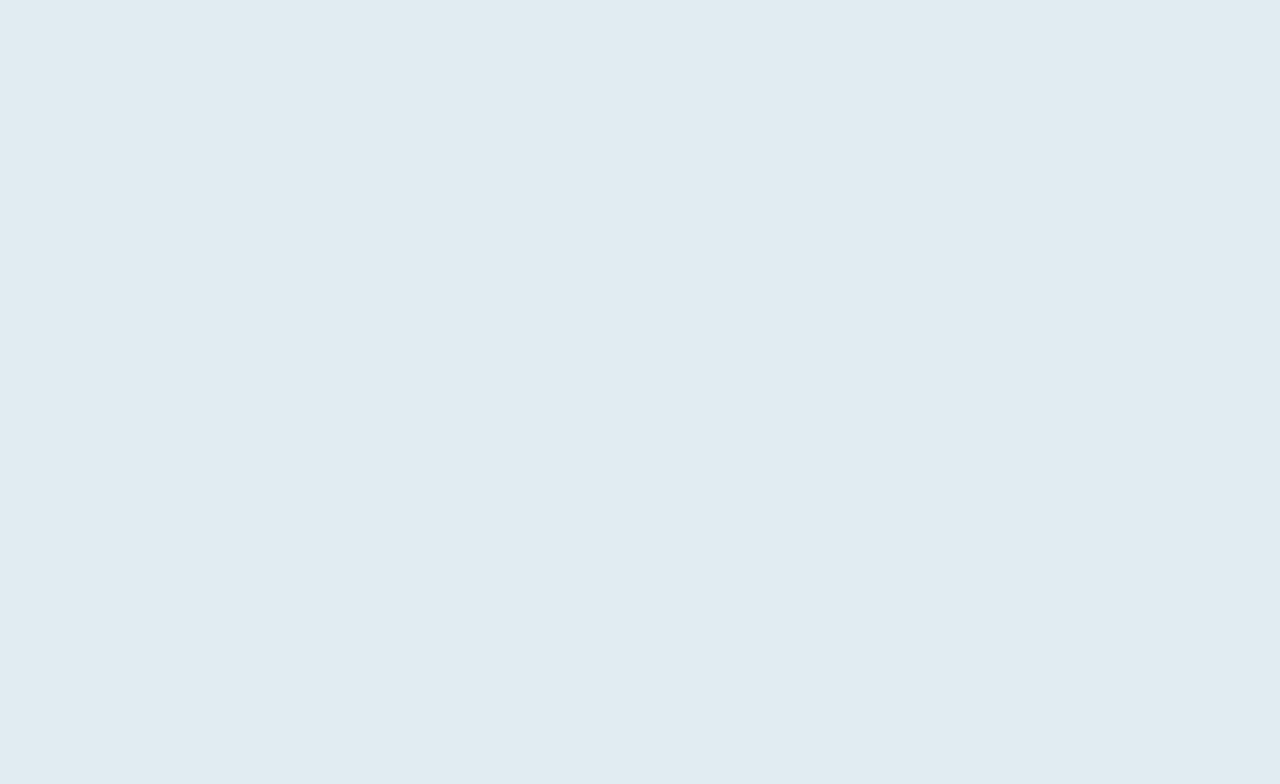
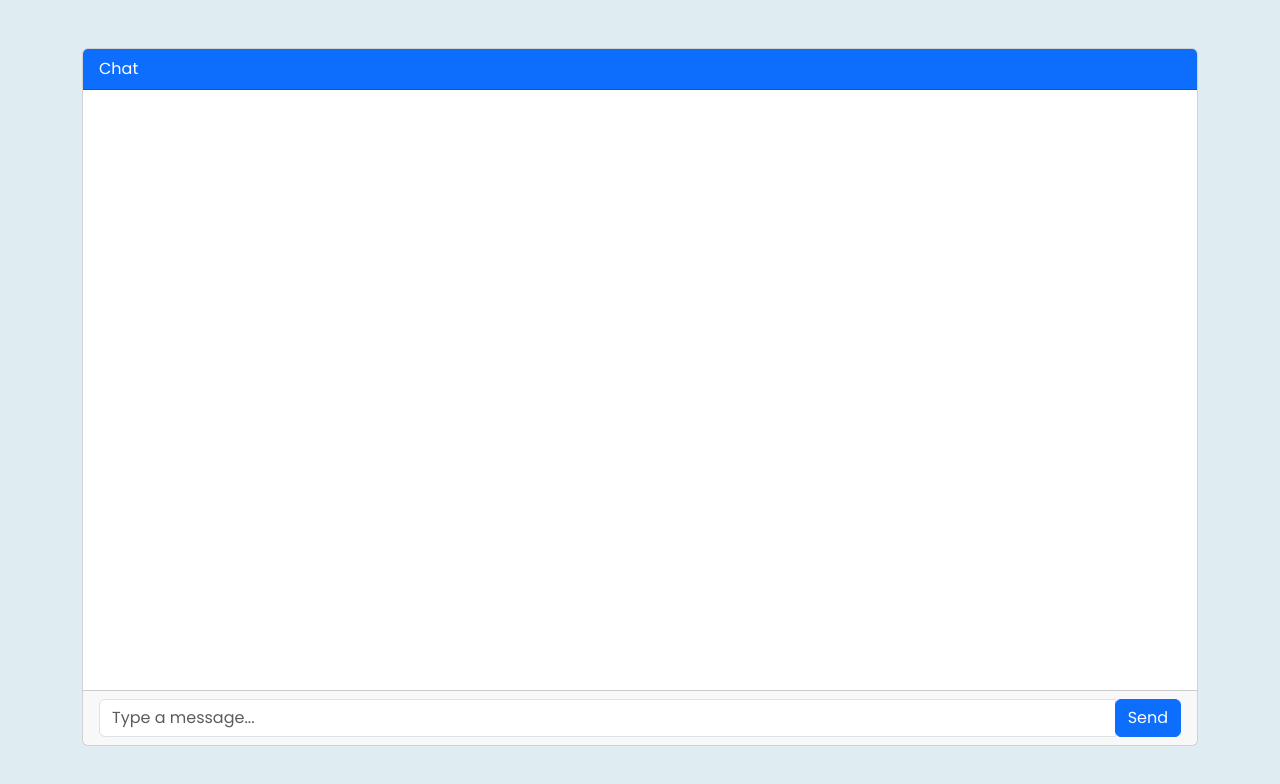
Before and after one commit to mostlyali07/finance-prima, a React (Vite) app: page /chat in a window 1280 px wide. Before the commit this address had no page. Shown: the top 784 px of the page. Built offline with nearby package versions, Linux system fonts and the light colour scheme.

Commit message:
update code

```diff
--- a/src/Navigation.jsx
+++ b/src/Navigation.jsx
@@ -1,5 +1,6 @@
 import { BrowserRouter, Routes, Route } from "react-router-dom";
 import Dashboard from "./pages/Dashboard";
+import MainChat from "./pages/MainChat";
 
 const Navigation = () => {
   return (
@@ -7,6 +8,7 @@ const Navigation = () => {
       <BrowserRouter>
         <Routes>
           <Route exact path="/" element={<Dashboard />} />
+          <Route  path="/chat" element={<MainChat />} />
         </Routes>
       </BrowserRouter>
     </>
--- /dev/null
+++ b/src/pages/MainChat.jsx
@@ -0,0 +1,131 @@
+import React, { useState } from "react";
+
+const MainChat = () => {
+  const [messages, setMessages] = useState([]);
+  const [inputValue, setInputValue] = useState("");
+  const [isLoading, setIsLoading] = useState(false);
+
+  const handleSendMessage = async () => {
+    if (inputValue.trim() === "") return;
+
+    const userMessage = {
+      id: messages.length + 1,
+      text: inputValue,
+      type: "user",
+    };
+    setMessages((prevMessages) => [...prevMessages, userMessage]);
+    setInputValue("");
+    setIsLoading(true);
+
+    try {
+      const response = await fetch(
+        "https://api.aimlapi.com/v1/chat/completions",
+        {
+          method: "POST",
+          headers: {
+            "Content-Type": "application/json",
+            Authorization: "Bearer 234e3534d6f44b1fbf9da9d2af9e770a",
+          },
+          body: JSON.stringify({
+            model: "deepseek/deepseek-chat",
+            messages: [
+              {
+                role: "system",
+                content: `Translate this text to only Japanese: ${inputValue}`,
+              },
+            ],
+            max_tokens: 512,
+            temperature: 0.7,
+          }),
+        }
+      );
+
+      const data = await response.json();
+      const translatedText =
+        data.choices[0]?.message?.content || "Translation error.";
+
+      const finalMessage = {
+        id: messages.length + 2,
+        text: `${translatedText}`,
+        type: "translated",
+      };
+
+      setMessages((prevMessages) => [...prevMessages, finalMessage]);
+    } catch (error) {
+      console.error("Error calling DeepSeek API:", error);
+      setMessages((prevMessages) => [
+        ...prevMessages,
+        {
+          id: messages.length + 2,
+          text: "Translation failed. Please try again.",
+          type: "error",
+        },
+      ]);
+    } finally {
+      setIsLoading(false);
+    }
+  };
+
+  return (
+    <div className="container">
+      <div className="row mt-5">
+        <div className="col-md-12">
+          <div className="card">
+            <div className="card-header bg-primary text-white">Chat</div>
+            <div
+              className="card-body"
+              style={{ height: "600px", overflowY: "scroll" }}
+            >
+              {messages.map((message) => (
+                <div key={message.id} className="mb-2">
+                  <div
+                    className={`alert ${
+                      message.type === "user"
+                        ? "alert-info"
+                        : message.type === "translated"
+                        ? "alert-success"
+                        : "alert-danger"
+                    } p-2`}
+                  >
+                    {message.text}
+                  </div>
+                </div>
+              ))}
+              {isLoading && (
+                <div className="text-center">
+                  <div className="spinner-border text-primary" role="status">
+                    <span className="sr-only"></span>
+                  </div>
+                </div>
+              )}
+            </div>
+            <div className="card-footer">
+              <div className="input-group">
+                <input
+                  type="text"
+                  className="form-control"
+                  placeholder="Type a message..."
+                  value={inputValue}
+                  onChange={(e) => setInputValue(e.target.value)}
+                  onKeyPress={(e) => e.key === "Enter" && handleSendMessage()}
+                />
+                <div className="input-group-append">
+                  <button
+                    className="btn btn-primary"
+                    type="button"
+                    onClick={handleSendMessage}
+                    disabled={isLoading}
+                  >
+                    Send
+                  </button>
+                </div>
+              </div>
+            </div>
+          </div>
+        </div>
+      </div>
+    </div>
+  );
+};
+
+export default MainChat;
```
